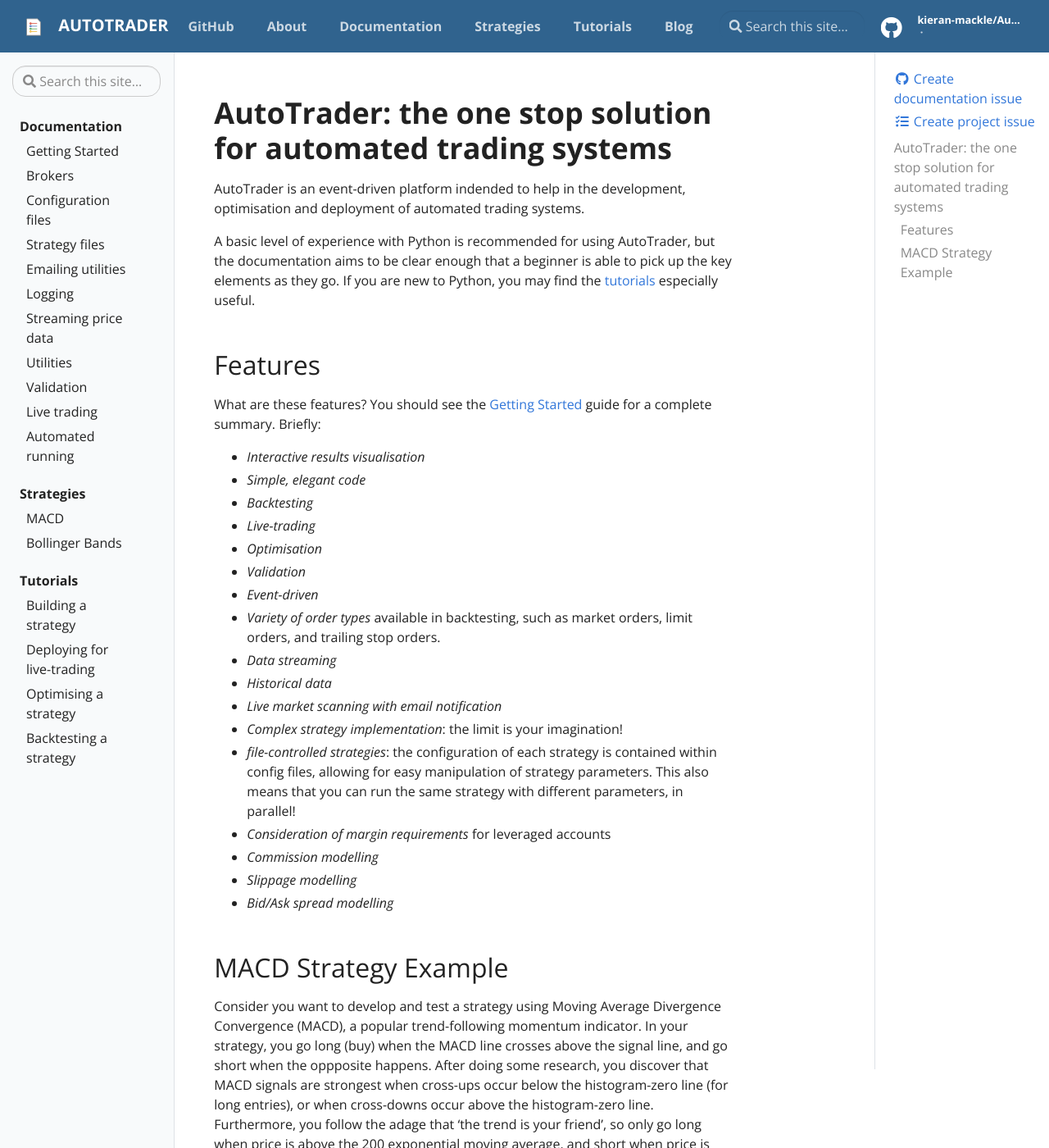
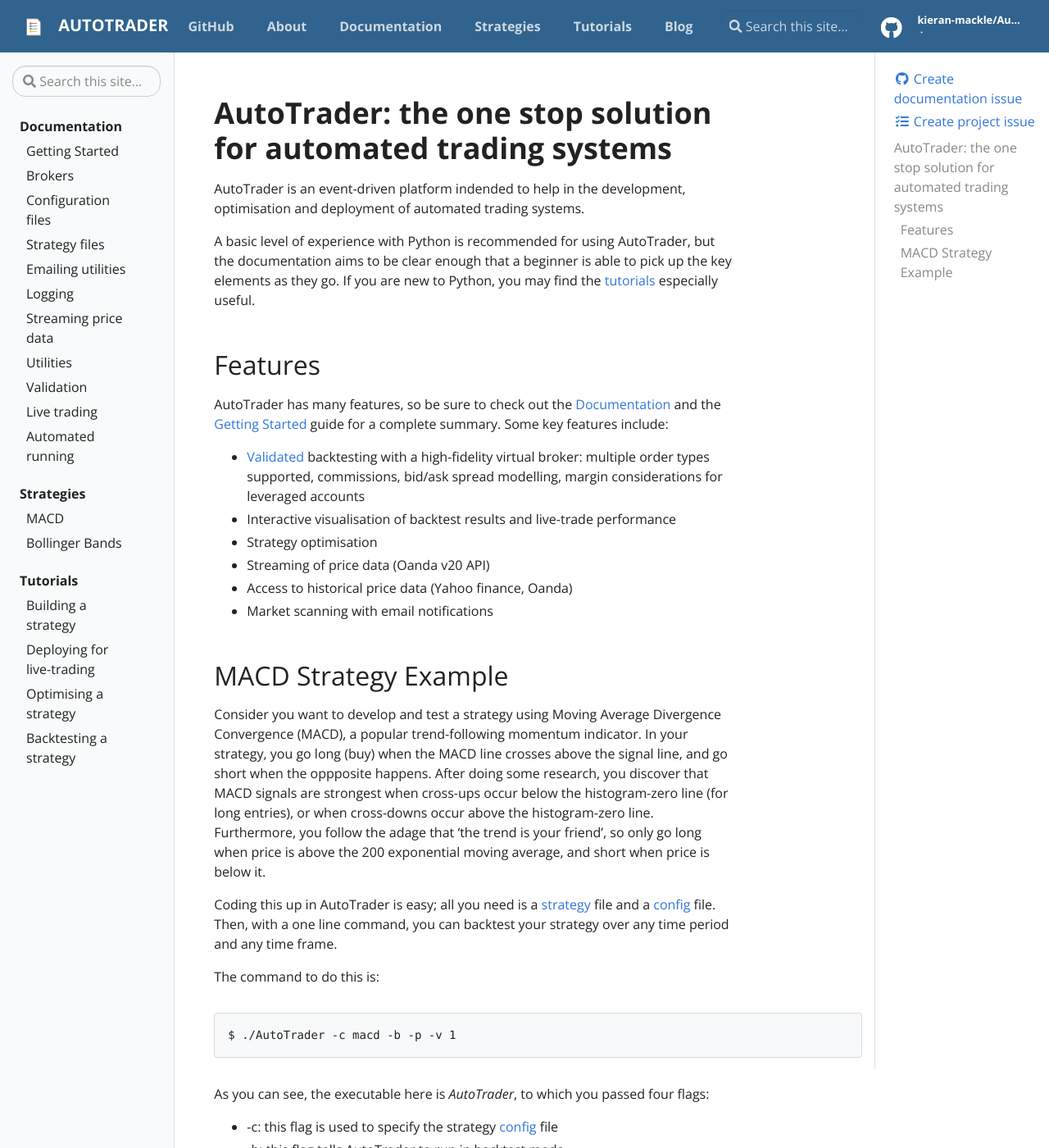
Before and after one commit to kieran-mackle/AutoTrader, a Jekyll site: the page built from docs/pages/index.md, in a window 1280 px wide and 1400 px high. Shown: the whole window at 82% size. Built offline with Jekyll 4.4.1, drawn with Linux system fonts in a browser that asks for light colours.

Commit message:
Update index.md

```diff
--- a/docs/pages/index.md
+++ b/docs/pages/index.md
@@ -13,27 +13,16 @@
 
 ## Features
 
-What are these features? You should see the {% include doc.html name="Getting Started" path="getting-started" %} guide for a complete summary. Briefly:
+AutoTrader has many features, so be sure to check out the [Documentation](docs) and the [Getting Started](docs/getting-started) guide for a
+complete summary. Some key features include:
 
- - *Interactive results visualisation*
- - *Simple, elegant code*
- - *Backtesting*
- - *Live-trading*
- - *Optimisation*
- - *Validation*
- - *Event-driven*
- - *Variety of order types* available in backtesting, such as market orders, limit orders, and trailing stop orders.
- - *Data streaming*
- - *Historical data*
- - *Live market scanning with email notification*
- - *Complex strategy implementation*: the limit is your imagination!
- - *file-controlled strategies*: the configuration of each strategy is contained within config files, allowing for easy
-    manipulation of strategy parameters. This also means that you can run the same strategy with different parameters,
-    in parallel!
- - *Consideration of margin requirements* for leveraged accounts
- - *Commission modelling*
- - *Slippage modelling*
- - *Bid/Ask spread modelling*
+ - [Validated](backtest-validation) backtesting with a high-fidelity virtual broker: multiple order types supported, commissions, bid/ask
+   spread modelling, margin considerations for leveraged accounts
+ - Interactive visualisation of backtest results and live-trade performance
+ - Strategy optimisation
+ - Streaming of price data (Oanda v20 API)
+ - Access to historical price data (Yahoo finance, Oanda)
+ - Market scanning with email notifications
 
 
 ## MACD Strategy Example
```
